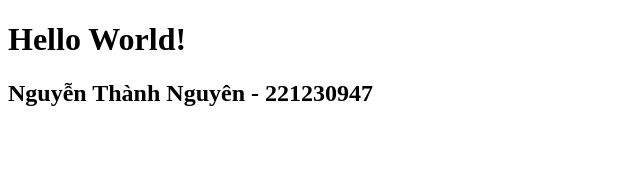
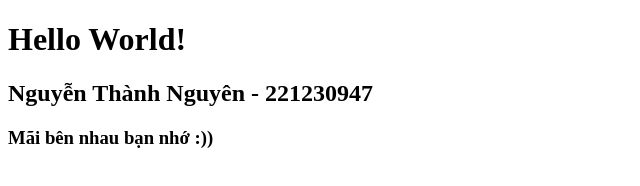
Before and after one commit to thanhnguyen2023/Web, a plain HTML site: page index.html in a window 1280 px wide. Shown: the whole page, without its empty margins (0-640 px from the left). Drawn offline with Linux system fonts and the light colour scheme.

Commit message:
update source code

```diff
--- a/index.html
+++ b/index.html
@@ -8,5 +8,6 @@
 <body>
     <h1>Hello World!</h1>
     <h2>Nguyễn Thành Nguyên - 221230947</h2>
+    <h3>Mãi bên nhau bạn nhớ :))</h3>
 </body>
 </html>
```
